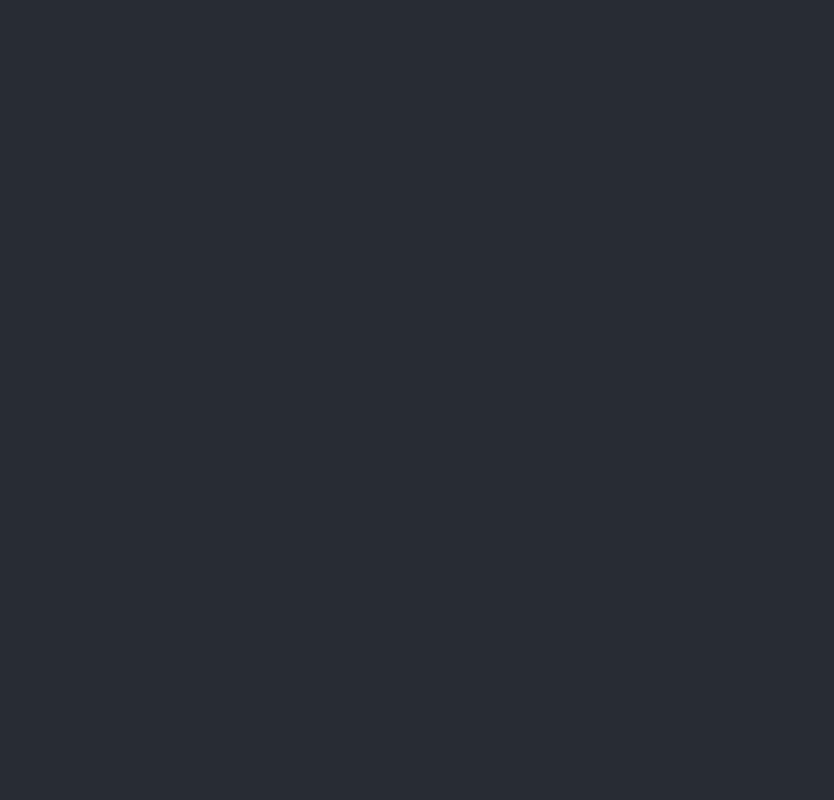
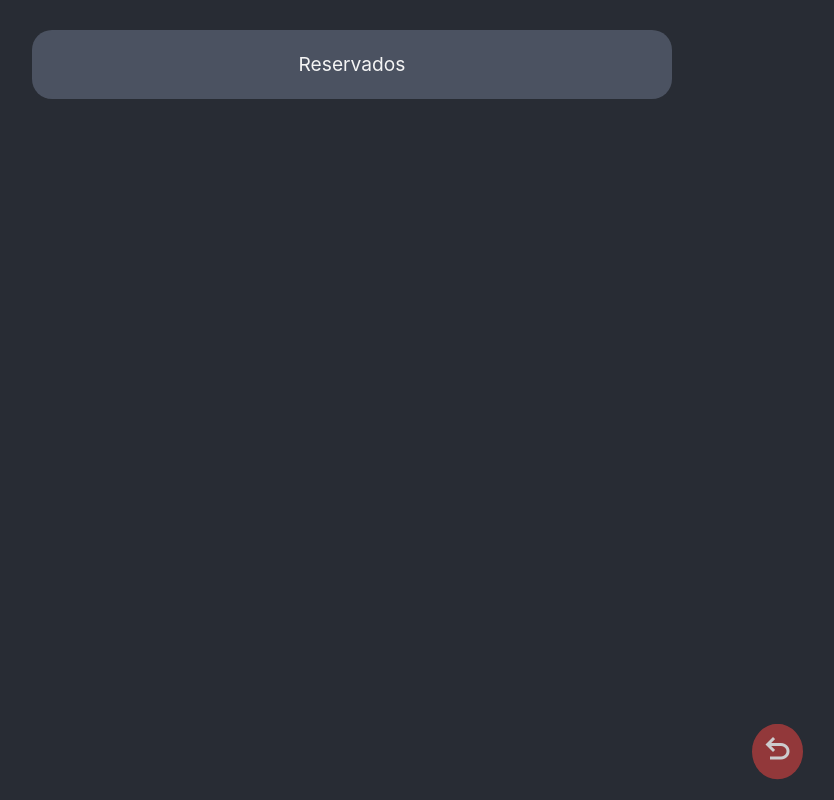
Before and after one commit to TirrelSquirrel/reservado-discoteca, a React (Create React App) app: page /main/book in a window 1280 px wide. Before the commit this address had no page. Shown: the whole page, without its empty margins (288-1122 px from the left). Built offline with nearby package versions, Linux system fonts and the light colour scheme.

Commit message:
Añadida ruta reservados

```diff
--- a/src/App.js
+++ b/src/App.js
@@ -4,6 +4,7 @@ import Login from './Components/Forms/Login';
 import Main from './Components/Container/Main';
 import Events from './Components/Container/Events';
 import MainMenu from './Components/Pure/MainMenu';
+import Reservados from './Components/Container/Reservados';
 
 function App() {
   return (
@@ -13,6 +14,7 @@ function App() {
           <Route path='main' element={<Main />}>
             <Route path='' element={<MainMenu />} />
             <Route path='events' element={<Events />} />
+            <Route path='book' element={<Reservados />} />
           </Route>
         </Routes>
       </BrowserRouter>
--- /dev/null
+++ b/src/Components/Container/Reservados.js
@@ -0,0 +1,15 @@
+import React from 'react';
+import BackButton from '../Pure/BackButton';
+
+const Reservados = () => {
+    return (
+      <div className="generic-container">
+        <div className="main-container">
+          Reservados
+          <BackButton />
+        </div>
+      </div>
+    );
+}
+
+export default Reservados;
--- a/src/Components/Pure/MainMenu.js
+++ b/src/Components/Pure/MainMenu.js
@@ -16,7 +16,7 @@ const MainMenu = () => {
             <h2>Bienvenidx "Nombre"</h2>
 
             <div className="main-div-button" onClick={() => navigate('events')}>Eventos</div>
-            <div className="main-div-button">Reservados</div>
+            <div className="main-div-button" onClick={() => navigate('book')}>Reservados</div>
             <div className="main-div-button">Botellas</div>
             <div className="main-div-button">Preguntas frecuentes</div>
             <div className="main-div-button logout" onClick={handleLogout}>
```
Also changed, not shown: src/Components/Container/Events.js (+3 -4 lines).
